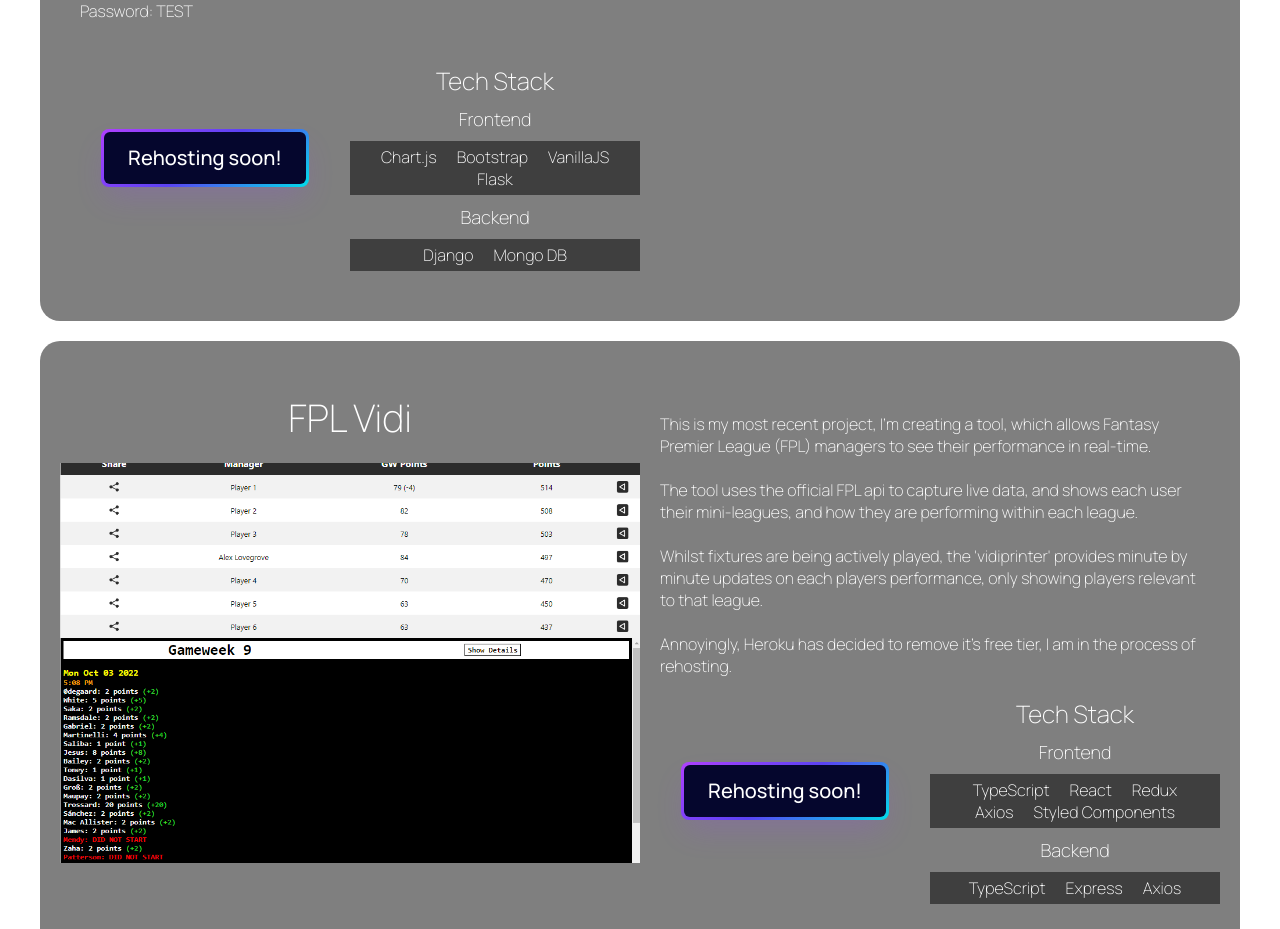
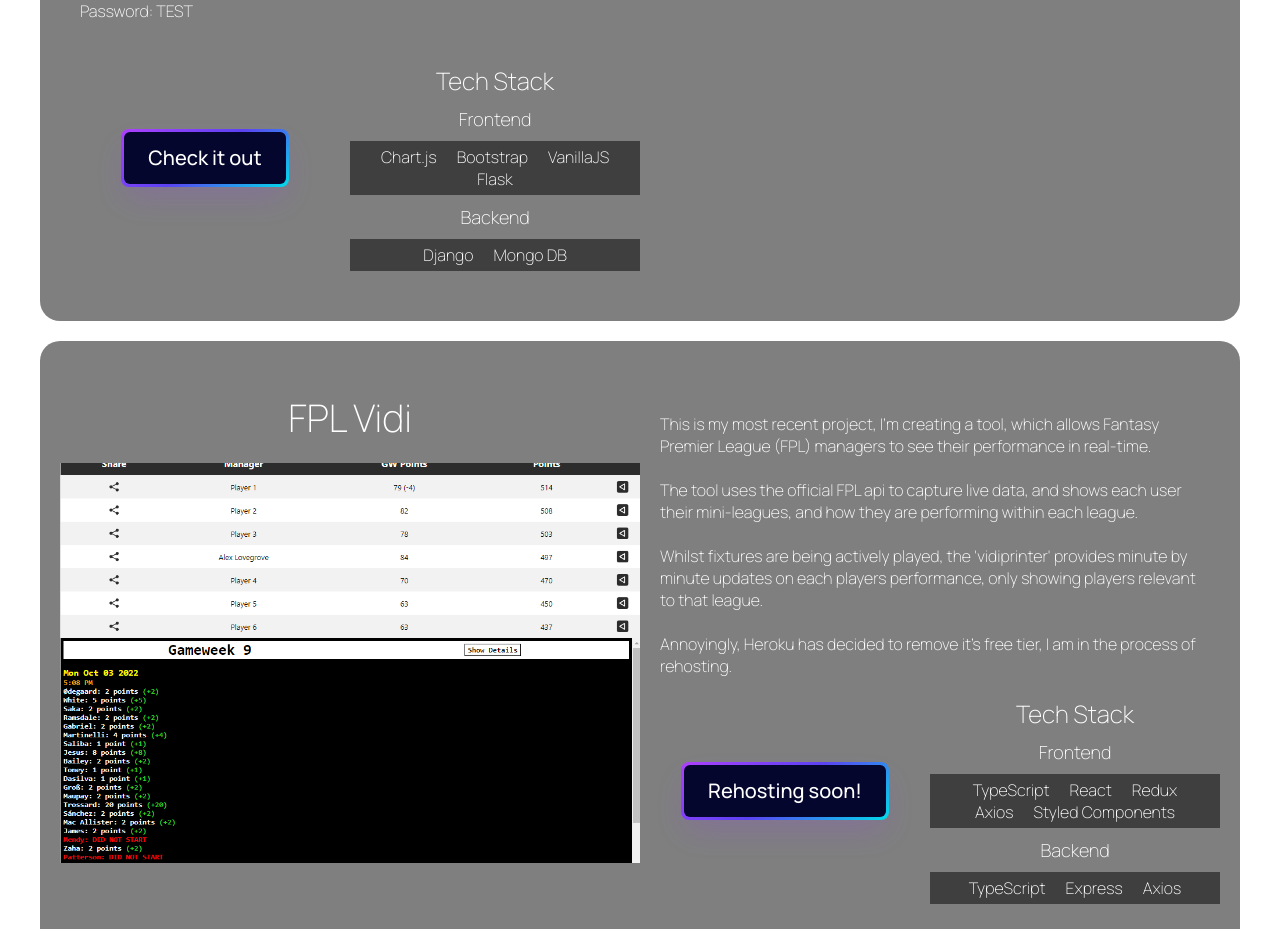
Before and after one commit to lovegroa/portfolio, a Next.js app: page / in a window 1280 px wide. Shown: the part 3640-4569 px from the top of the page. Built offline with nearby package versions, Linux system fonts and the light colour scheme.

Commit message:
updating button

```diff
--- a/src/sections/projects/projects.section.tsx
+++ b/src/sections/projects/projects.section.tsx
@@ -59,7 +59,7 @@
       img: '/heart-money.png',
       link: 'https://finance-production-a61f.up.railway.app/',
       //   link: '',
-      buttonText: 'Rehosting soon!',
+      buttonText: 'Check it out',
     },
     {
       title: 'FPL Vidi',
```
